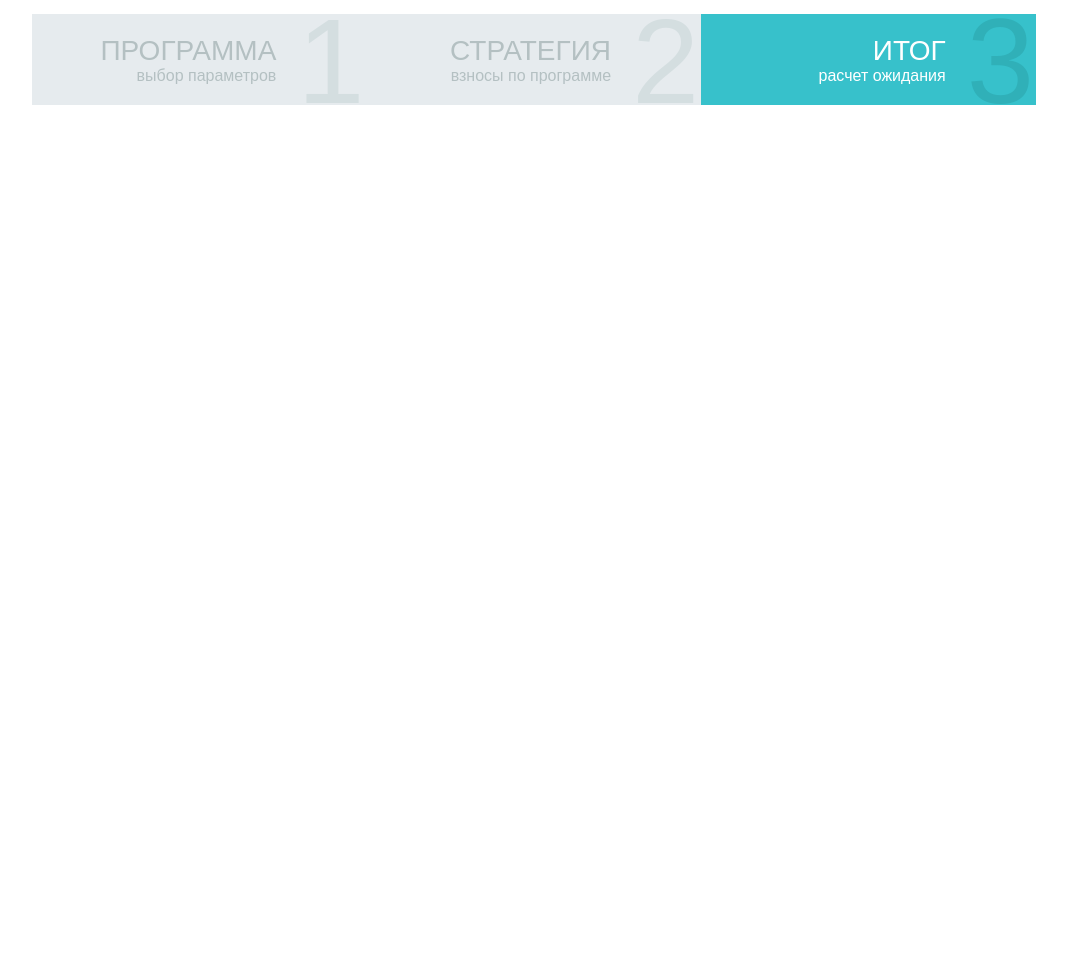
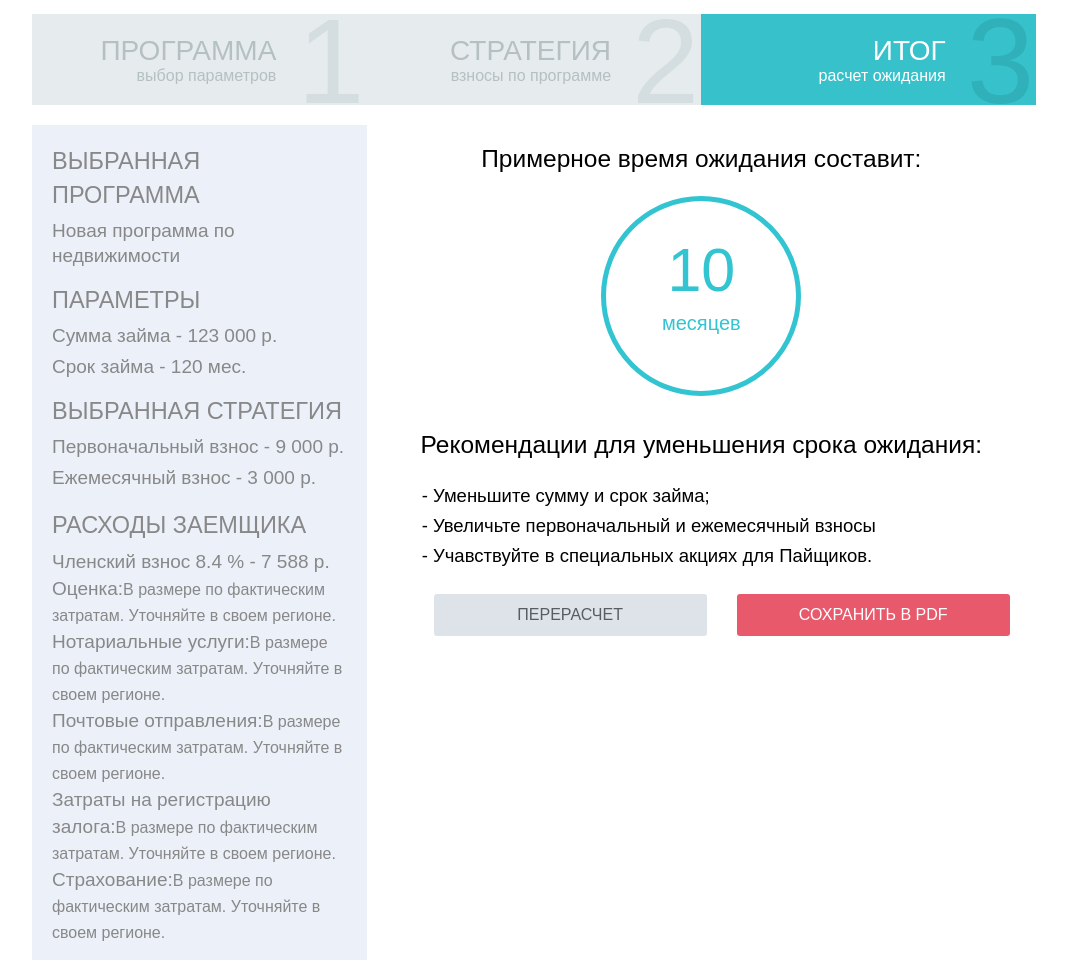
Before and after one commit to topus009/credit, a React app: page / in a window 1280 px wide. Shown: the whole page, without its empty margins (106-1173 px from the left). Before the commit the page ends 800 px from the top, so only its background shows below. Built offline with nearby package versions, Linux system fonts and the light colour scheme.

Commit message:
06 - finish page layout - continue adding dinamic changing of content

```diff
--- a/src/components/Content/Content3.js
+++ b/src/components/Content/Content3.js
@@ -4,7 +4,29 @@ import Btn from '../../reuse/Btn';
 const Content3 = () => {
   return (
     <div className='content_3'>
-
+      <div className='content_3_estimate_title'>Примерное время ожидания составит:</div>
+      <div className='content_3_circle'>
+        <div className='content_3_circle_content'>
+          <div className='content_3_circle_number'>10</div>
+          <div className='content_3_circle_text'>месяцев</div>
+        </div>
+      </div>
+      <div className='content_3_estimate_title'>Рекомендации для уменьшения срока ожидания:</div>
+      <div className='content_3_recomendations'>
+        <div>- Уменьшите сумму и срок займа;</div>
+        <div>- Увеличьте первоначальный и ежемесячный взносы</div>
+        <div>- Учавствуйте в специальных акциях для Пайщиков.</div>
+      </div>
+      <div className='content_3_bnt_block'>
+        <Btn
+          title='перерасчет'
+          type='grey'
+        />
+        <Btn
+          title='сохранить в pdf'
+          type='crimson'
+        />
+      </div>
     </div>
   )
 };
--- a/src/components/SideBar.js
+++ b/src/components/SideBar.js
@@ -1,7 +1,7 @@
 import React from 'react';
 import SideStep1 from './SideSteps/SideStep1';
 import SideStep2 from './SideSteps/SideStep2';
-// import SideStep3 from './SideSteps/SideStep3';
+import SideStep3 from './SideSteps/SideStep3';
 
 const SideBar = (props) => {
   const {
@@ -18,8 +18,8 @@ const SideBar = (props) => {
               return <SideStep1 check_step_1={check_step_1}/>;
             case 2:
               return <SideStep2 />;
-            // case 3:
-            //   return <SideStep3 />;
+            case 3:
+              return <SideStep3 />;
             default:
               return null;
           }
--- a/src/components/SideSteps/SideStep3.js
+++ b/src/components/SideSteps/SideStep3.js
@@ -0,0 +1,42 @@
+import React from 'react';
+import SideStep2 from './SideStep2';
+
+const SideStep3 = (props) => {
+  // const {
+  //   check_step_1,
+  // } = props;
+
+  return (
+    <div>
+      <SideStep2 />
+      <div className='side_step_3'>
+        <div className='side_step_3_title'>расходы заемщика</div>
+        <div className='side_step_3_article'>
+          <span className='side_step_3_big'>Членский взнос 8.4 % - 7 588 р.</span>
+        </div>
+        <div className='side_step_3_article'>
+          <span className='side_step_3_big'>Оценка:</span>
+          В размере по фактическим затратам. Уточняйте в своем регионе.
+        </div>
+        <div className='side_step_3_article'>
+          <span className='side_step_3_big'>Нотариальные услуги:</span>
+          В размере по фактическим затратам. Уточняйте в своем регионе.
+        </div>
+        <div className='side_step_3_article'>
+          <span className='side_step_3_big'>Почтовые отправления:</span>
+          В размере по фактическим затратам. Уточняйте в своем регионе.
+        </div>
+        <div className='side_step_3_article'>
+          <span className='side_step_3_big'>Затраты на регистрацию залога:</span>
+          В размере по фактическим затратам. Уточняйте в своем регионе.
+        </div>
+        <div className='side_step_3_article'>
+          <span className='side_step_3_big'>Страхование:</span>
+          В размере по фактическим затратам. Уточняйте в своем регионе.
+        </div>
+      </div>
+    </div>
+  )
+};
+
+export default SideStep3;
--- a/src/styles/content.css
+++ b/src/styles/content.css
@@ -74,4 +74,57 @@
   /* display: flex;
   justify-content: space-around;
   padding: 0 14px; */
+  text-align: center;
+  margin-top: 20px;
 }
+
+.content .content_3 .content_3_estimate_title {
+  font-size: 24.5px;
+}
+
+.content .content_3 .content_3_circle {
+  width: 190px;
+  height: 190px;
+  margin: 0 auto;
+  margin-top: 23px;
+  border: 5px solid #32C4D1;
+  color: #32C4D1;
+  border-radius: 50%;
+  display: flex;
+  flex-direction: column;
+  justify-content: center;
+  margin-bottom: 35px;
+}
+.content .content_3 .content_3_circle .content_3_circle_content {
+  display: flex;
+  flex-direction: column;
+  justify-content: space-between;
+  margin-top: -29px;
+}
+
+.content .content_3 .content_3_circle .content_3_circle_number {
+  font-size: 61px;
+  line-height: 84px;
+}
+
+.content .content_3 .content_3_circle .content_3_circle_text {
+  font-size: 20px;
+}
+
+.content .content_3 .content_3_recomendations {
+  font-size: 18.5px;
+  text-align: left;
+  padding-left: 55px;
+  line-height: 30px;
+  margin-top: 22px;
+}
+
+.content .content_3 .content_3_bnt_block {
+  justify-content: space-around;
+  margin: auto;
+  margin-top: 23px;
+  width: 80%;
+  display: grid;
+  grid-template-columns: repeat(2, 51%);
+  grid-column-gap: 30px;
+}
--- a/src/styles/sidebar.css
+++ b/src/styles/sidebar.css
@@ -21,7 +21,7 @@
 }
 
 .side_bar .side_step_2 .step2_title {
-  font-size: 23px;
+  font-size: 23.5px;
   text-transform: uppercase;
   line-height: 34px;
   margin-bottom: 15px;
@@ -38,20 +38,27 @@
   margin-top: 6px;
 }
 
-
-
-
-
-
-
-
-
-
-
 /* ============================= */
 
 .side_bar .side_step_3 {
   background-color: #E9EEF8;
   width: 100%;
-  height: 500px;
+  width: calc(100% - 40px);
+  padding: 14px 20px;
+  background-color: #ECF0F9;
+  color: #888888;
 }
+
+.side_bar .side_step_3 .side_step_3_title {
+  font-size: 23.5px;
+  text-transform: uppercase;
+  margin-bottom: 10px;
+}
+
+.side_bar .side_step_3 .side_step_3_big {
+  font-size: 19px;
+}
+
+.side_bar .side_step_3 .side_step_3_article {
+  line-height: 26px;
+}
```
